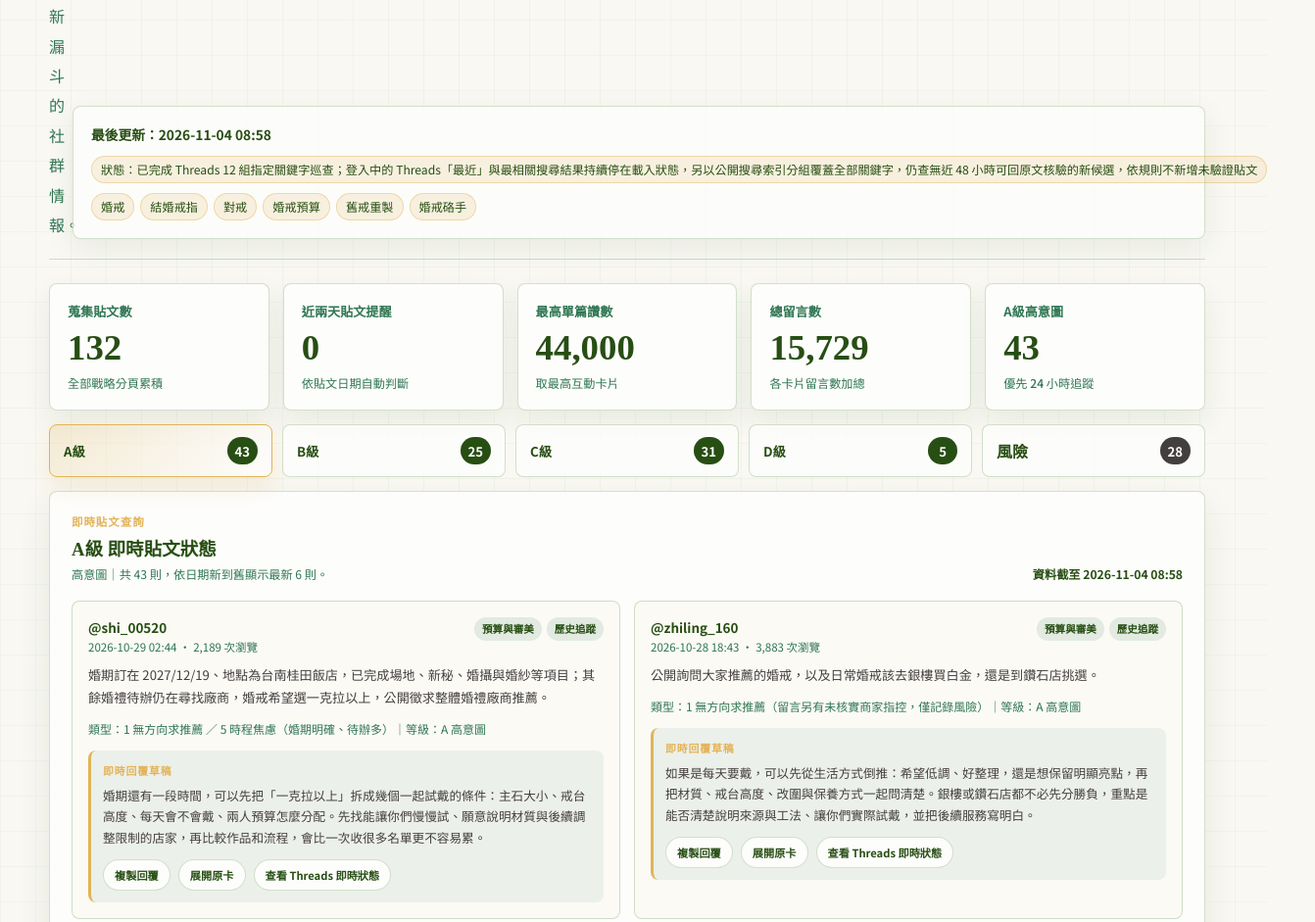
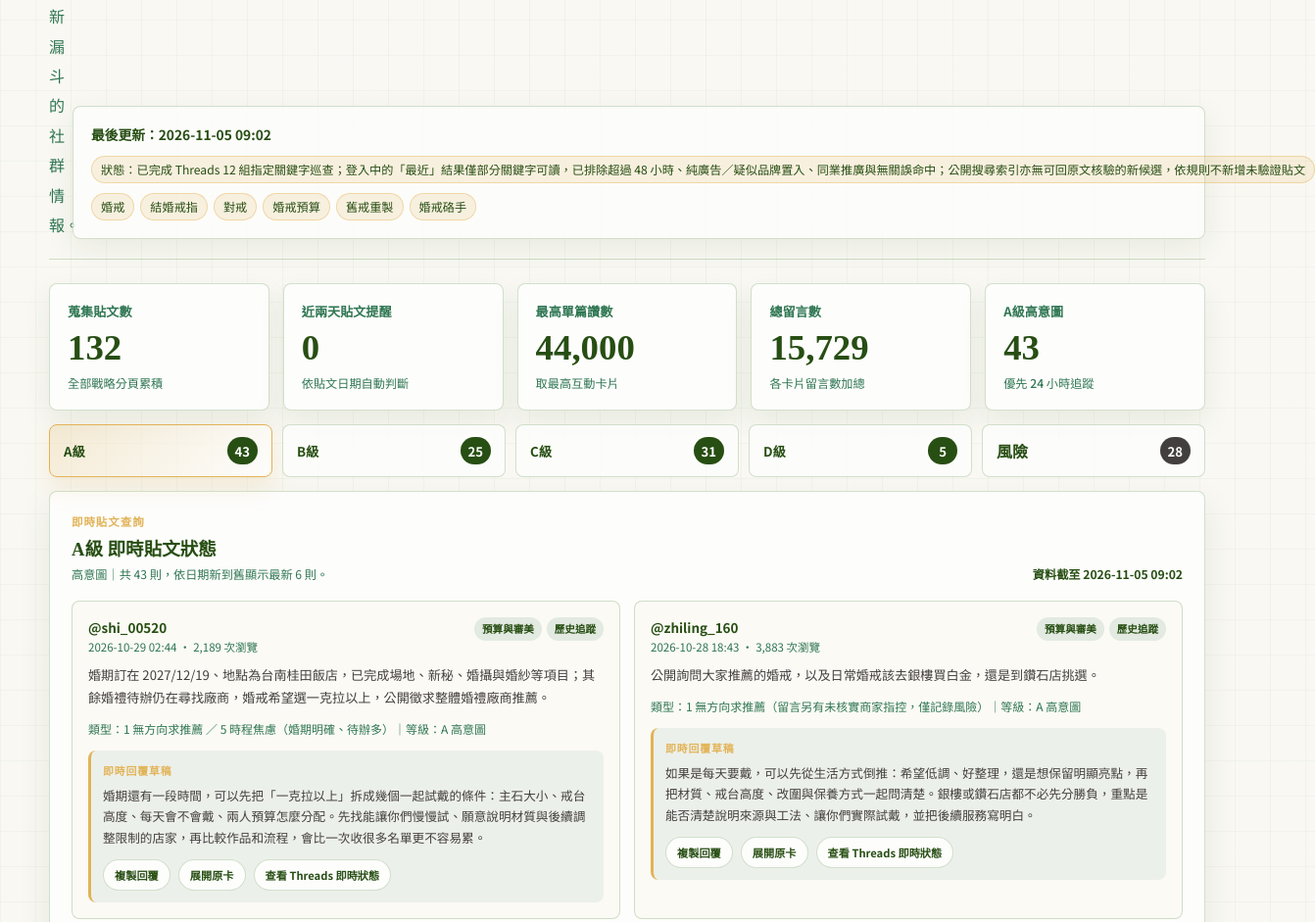
Before and after one commit to lueng0818/tru-mi-threads-daily-wedding-ring-dashboard, a plain HTML site: page index.html in a window 1280 px wide. Shown: the part 1960-2901 px from the top of the page at 98% size, 1342 px wide, since content can reach past the window. Drawn offline with Linux system fonts and the light colour scheme.

Commit message:
daily: update Tru-Mi Threads wedding ring patrol dashboard 2026-11-05

```diff
--- a/index.html
+++ b/index.html
@@ -865,8 +865,8 @@
         <p class="subtitle">每日整理 Threads 上的婚戒痛點，分流到四個戰略抽屜，並用海巡八段式判讀轉成可回應、可發文、可更新漏斗的社群情報。</p>
       </div>
       <aside class="header-meta" aria-label="更新資訊">
-        <p class="last-updated">最後更新：2026-11-04 08:58</p>
-        <div class="drawer-chip">狀態：已完成 Threads 12 組指定關鍵字巡查；登入中的 Threads「最近」與最相關搜尋結果持續停在載入狀態，另以公開搜尋索引分組覆蓋全部關鍵字，仍查無近 48 小時可回原文核驗的新候選，依規則不新增未驗證貼文</div>
+        <p class="last-updated">最後更新：2026-11-05 09:02</p>
+        <div class="drawer-chip">狀態：已完成 Threads 12 組指定關鍵字巡查；登入中的「最近」結果僅部分關鍵字可讀，已排除超過 48 小時、純廣告／疑似品牌置入、同業推廣與無關誤命中；公開搜尋索引亦無可回原文核驗的新候選，依規則不新增未驗證貼文</div>
         <div class="watchlist" aria-label="追蹤關鍵字">
           <span>婚戒</span>
           <span>結婚戒指</span>
@@ -921,7 +921,7 @@
           <h2 class="grade-query-title" id="gradeQueryTitle">A級 即時貼文狀態</h2>
           <p class="grade-query-meta" id="gradeQueryMeta">依日期新到舊顯示最新貼文與可用回覆。</p>
         </div>
-      <p class="grade-query-asof" id="gradeQueryAsOf">資料截至 2026-11-04 08:58</p>
+      <p class="grade-query-asof" id="gradeQueryAsOf">資料截至 2026-11-05 09:02</p>
       </div>
       <div class="grade-query-grid" id="gradeQueryGrid"></div>
     </section>
@@ -930,7 +930,7 @@
       <section class="panel-strategy" id="panel-strategy" aria-labelledby="draft-title">
         <h2 class="section-title" id="draft-title">✍️ 今日 Jessica 發文草稿</h2>
         <div class="draft-card">
-          <div class="draft-meta">📅 2026年11月4日 今日靈感：@mansikan0303（沿用昨日草稿）</div>
+          <div class="draft-meta">📅 2026年11月5日 今日靈感：@mansikan0303（沿用昨日草稿）</div>
           <div class="draft-body">⚠️ 今日無新貼文，沿用昨日草稿。<br><br>我是設計師，看到一對伴侶在旅行裡隨意走進製戒店，替彼此從零做出婚戒。原本登記時戴的戒指刻著兩人的名字，這次親手做的，放進了孩子的名字。戒指不一定要從盛大的計畫開始，有時只是兩個人願意停下來，把已經一起走過的日子，慢慢做成能戴在手上的形狀。完整故事看 IG @trumi_jewelry。</div>
         </div>
       </section>
```
Also changed, not shown: threads_wedding_ring_dashboard.html (+4 -4 lines).
